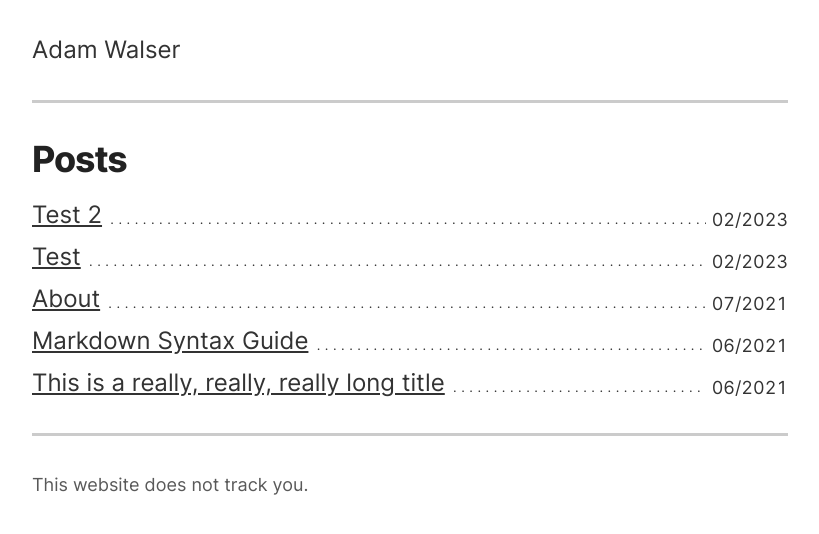
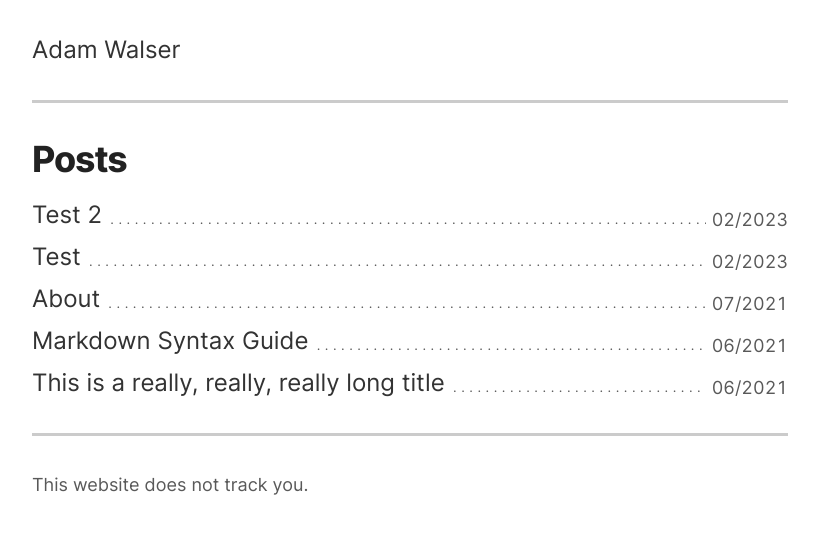
Before and after one commit to ajpwalser/ajpwalser.github.io, a Jekyll site: the page built from index.html, in a window 1280 px wide. Shown: the top 534 px of the page, without its empty margins (230-1049 px from the left). Built offline with Jekyll 4.4.1, drawn with Linux system fonts in a browser that asks for light colours.

Commit message:
Update style.css

```diff
--- a/css/style.css
+++ b/css/style.css
@@ -64,7 +64,7 @@ ul.posts li a:after {
   ". . . . . . . . . . . . . . . . . . . . . . . . . . . . . . . . . . . . . . . "
   ". . . . . . . . . . . . . . . . . . . . . . . . . . . . . . . . . . . . . . . ";
   text-align: right;
-  color: var(--light-color);
+  color: var(--color-text-accent);
   font-size: 0.55em;
   letter-spacing: 0.03em;
   white-space: nowrap;
@@ -76,10 +76,11 @@ ul.posts li time {
 
 ul.posts li a:not(:hover) {
   color: currentColor;
+  text-decoration: none;
 }
 
 ul.posts li a:not(:hover) + time {
-  color: var(--light-color);
+  color: var(--color-text-accent);
 }
 
 /* Pages list */
@@ -88,7 +89,6 @@ ul.pages li {
   margin: 0;
   display: inline;
   list-style: none;
-  /* font-variant: all-small-caps; */
 }
 
 ul.pages li + li {
```
